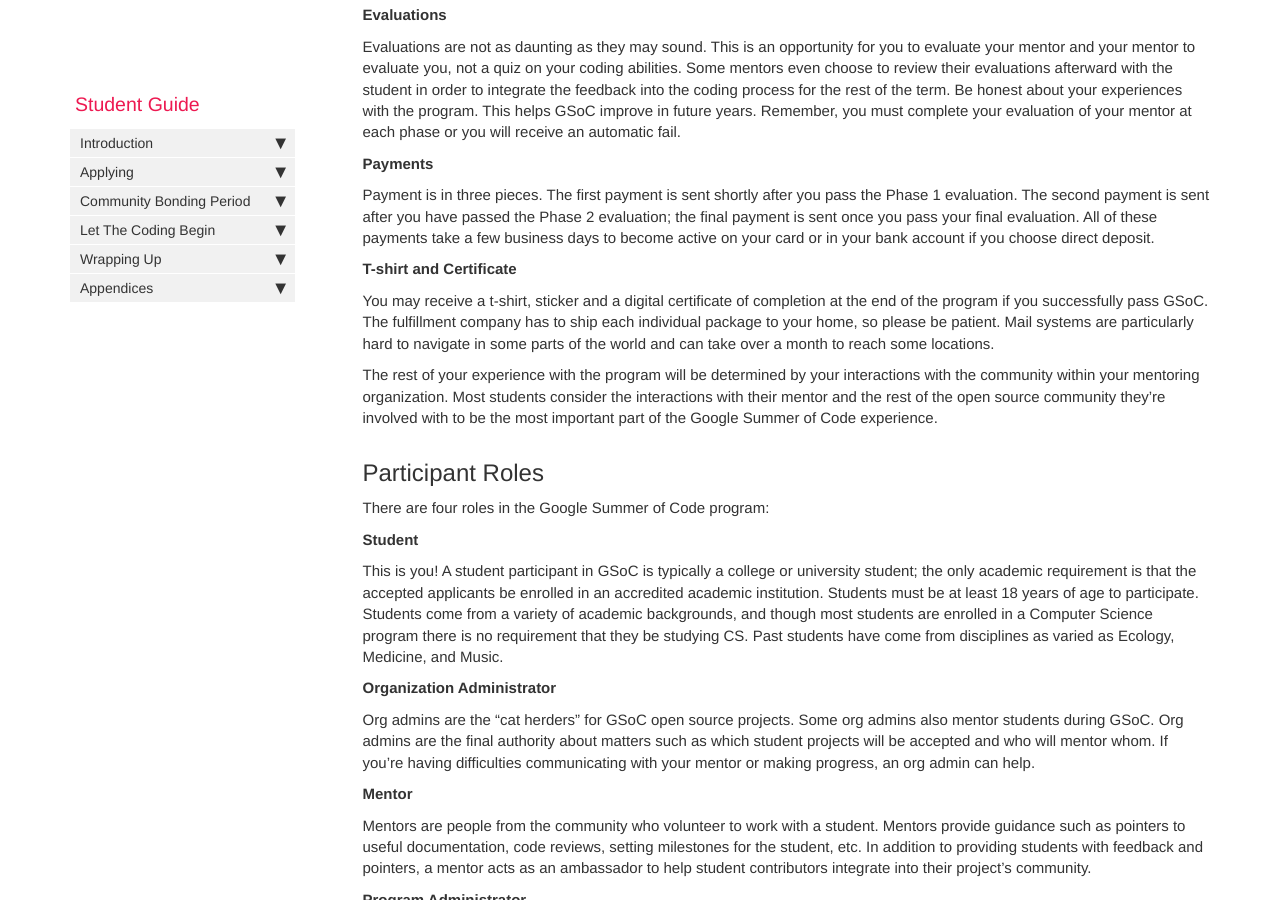
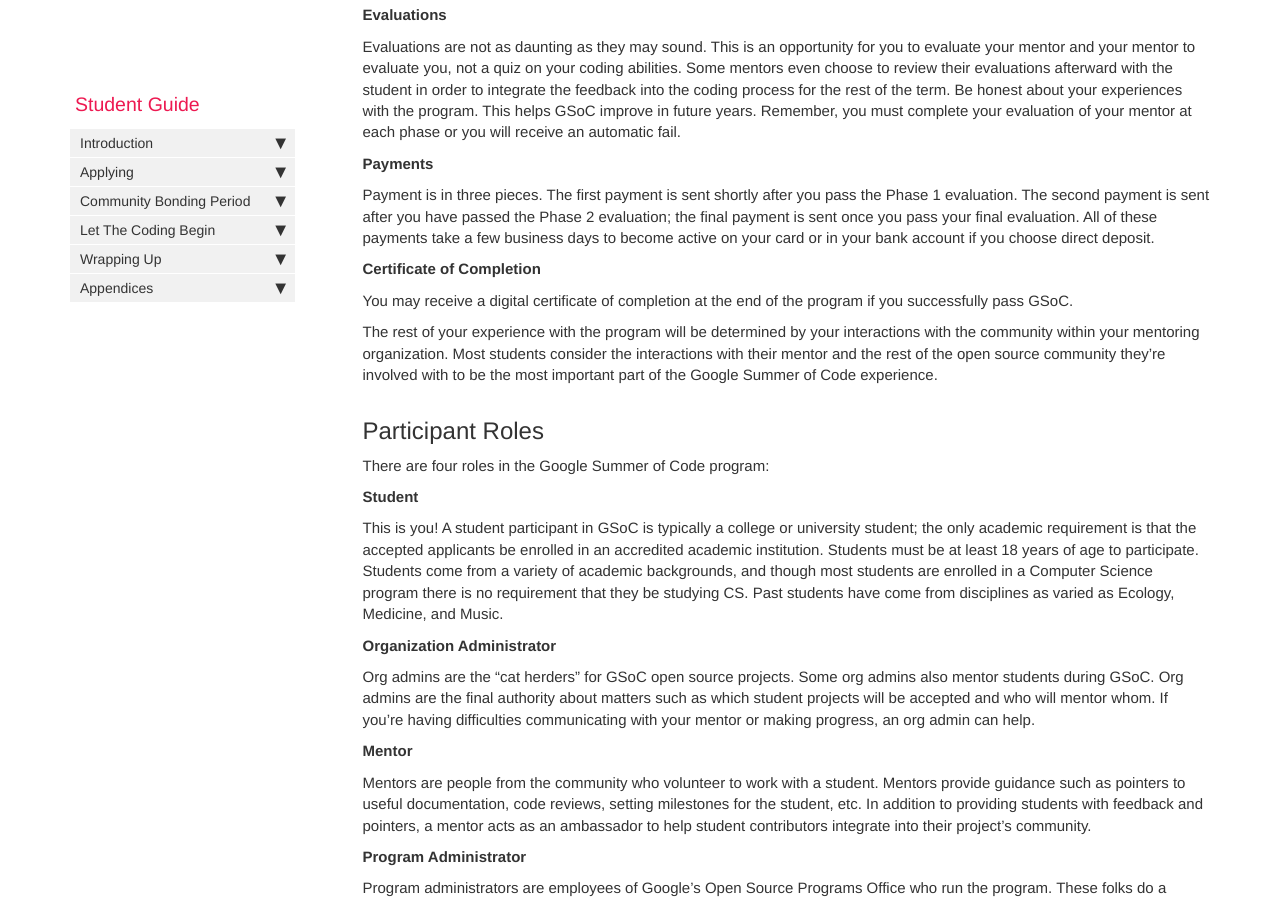
Before and after one commit to google/gsocguides, a Jekyll site: the page built from pages/student/08-how_gsoc_works.md, in a window 1280 px wide and 900 px high, scrolled down 336 px. Built offline with Jekyll 4.4.1, drawn with Linux system fonts in a browser that asks for light colours.

Commit message:
remove tshirt

```diff
--- a/pages/student/08-how_gsoc_works.md
+++ b/pages/student/08-how_gsoc_works.md
@@ -16,9 +16,9 @@ Evaluations are not as daunting as they may sound. This is an opportunity for yo
 
 Payment is in three pieces. The first payment is sent shortly after you pass the Phase 1 evaluation. The second payment is sent after you have passed the Phase 2 evaluation; the final payment is sent once you pass your final evaluation. All of these payments take a few business days to become active on your card or in your bank account if you choose direct deposit.
 
-**T-shirt and Certificate**
+**Certificate of Completion**
 
-You may receive a t-shirt, sticker and a digital certificate of completion at the end of the program if you successfully pass GSoC. The fulfillment company has to ship each individual package to your home, so please be patient. Mail systems are particularly hard to navigate in some parts of the world and can take over a month to reach some locations.
+You may receive a digital certificate of completion at the end of the program if you successfully pass GSoC.
 
 The rest of your experience with the program will be determined by your interactions with the community within your mentoring organization. Most students consider the interactions with their mentor and the rest of the open source community they're involved with to be the most important part of the Google Summer of Code experience.
 
```
